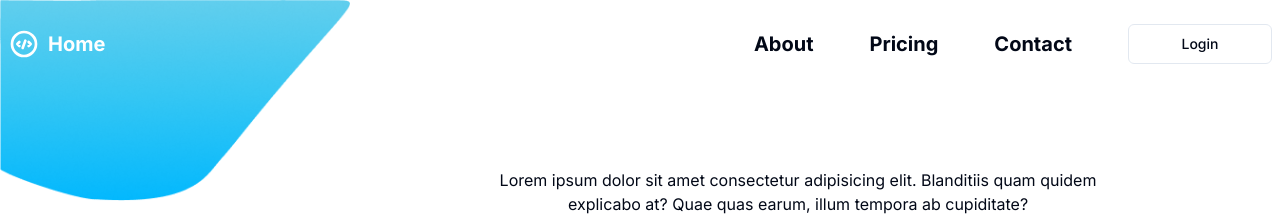
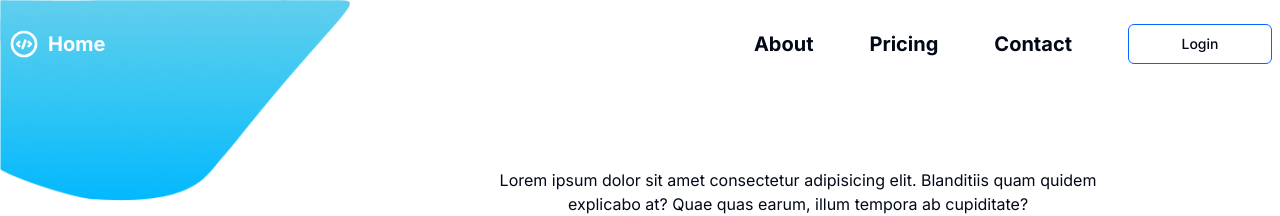
Before and after one commit to egomaragustaf/test2-aoa, a Next.js app: page / in a window 1280 px wide. Shown: the top 216 px of the page. Built offline with nearby package versions, Linux system fonts and the light colour scheme.

Commit message:
feat: set buttom login color

```diff
--- a/src/app/(main)/layout.tsx
+++ b/src/app/(main)/layout.tsx
@@ -12,7 +12,7 @@ export default function MainLayout({
   children,
 }: React.HTMLAttributes<HTMLElement>) {
   return (
-    <div className="max-w-screen-xl mx-auto flex min-h-screen flex-col px-2">
+    <div className="w-full mx-auto flex min-h-screen flex-col px-2">
       <HeroBackground />
       <Header />
       <main className={cn("flex-1", className)}>{children}</main>
--- a/src/components/ui/button.tsx
+++ b/src/components/ui/button.tsx
@@ -13,7 +13,7 @@ const buttonVariants = cva(
         destructive:
           "bg-destructive text-destructive-foreground hover:bg-destructive/90",
         outline:
-          "border border-input bg-background hover:bg-accent hover:text-accent-foreground",
+          "border border-[#0366fd] bg-background hover:bg-accent hover:text-accent-foreground",
         secondary:
           "bg-secondary text-secondary-foreground hover:bg-secondary/80",
         ghost: "hover:bg-accent hover:text-accent-foreground",
```
